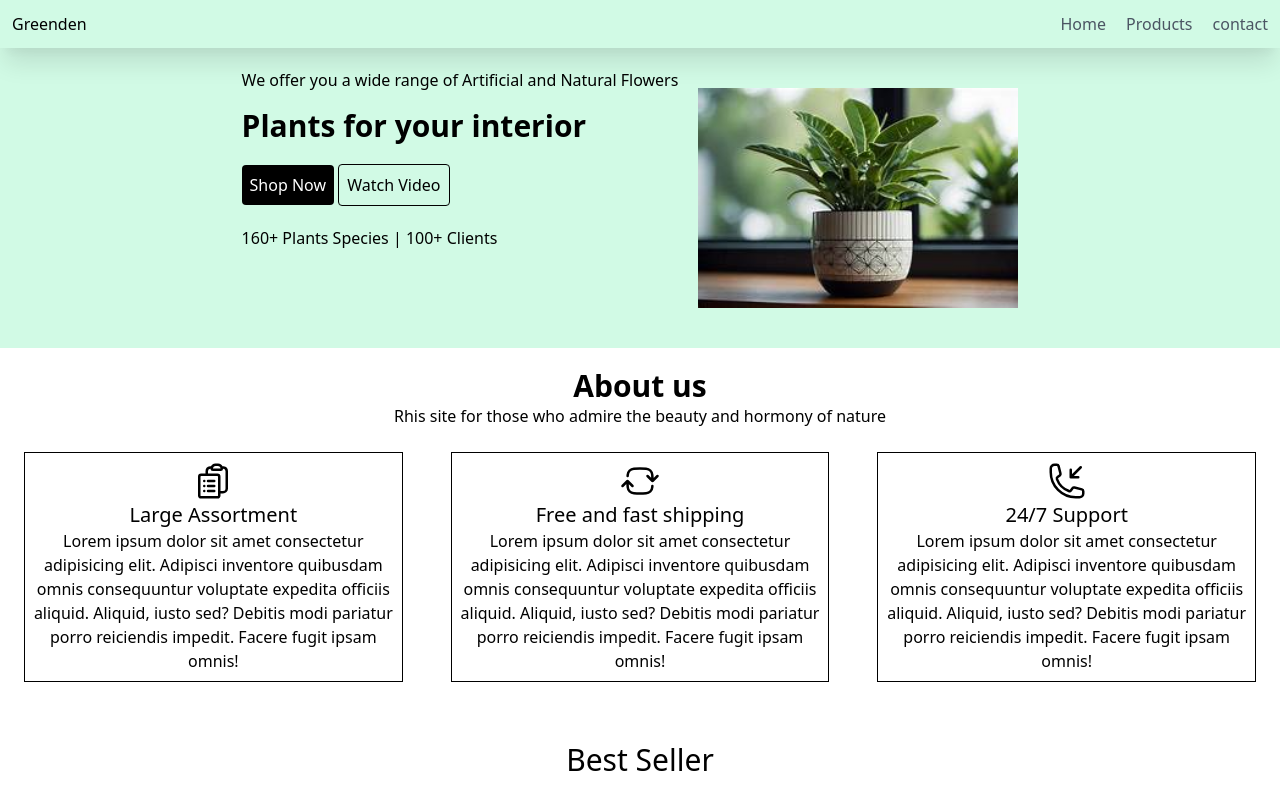
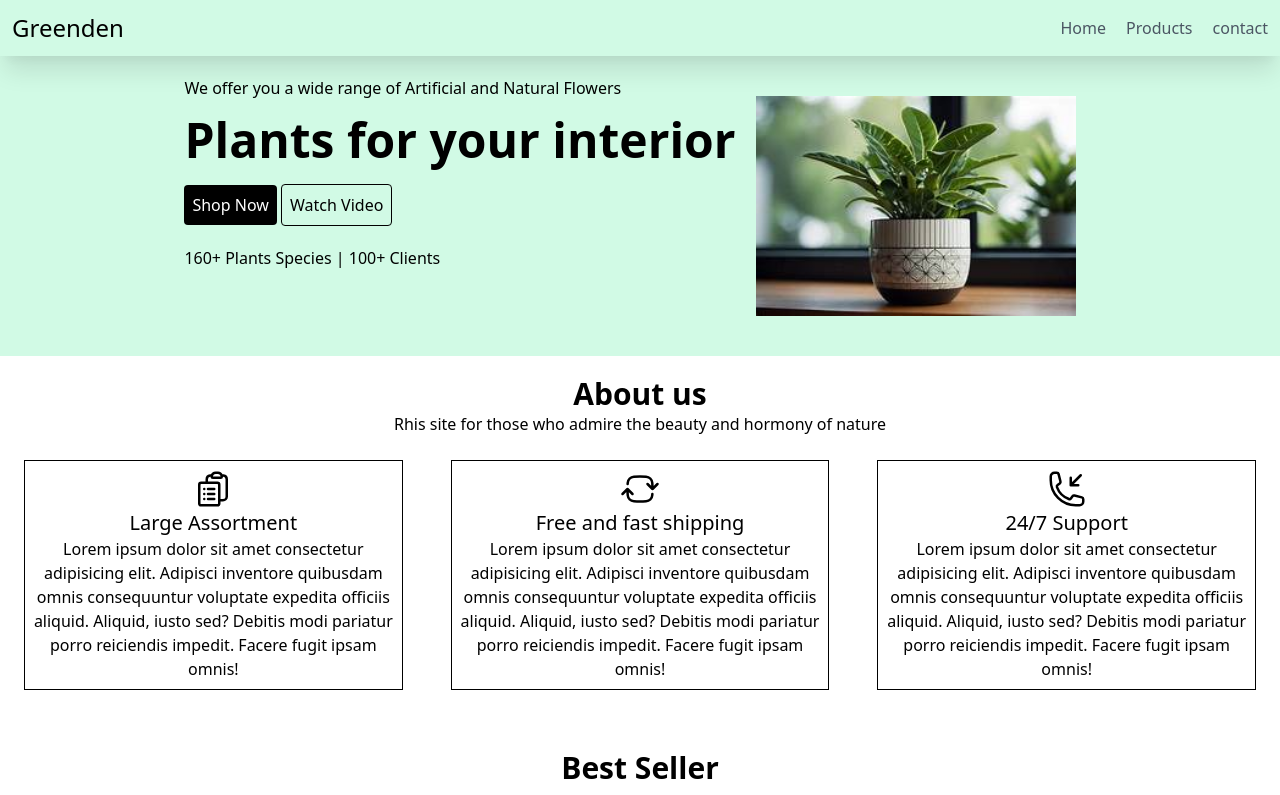
Before and after one commit to DharshiniArivalagan/greenden-tailwind-project, a plain HTML site: page index.html in a window 1280 px wide. Shown: the top 795 px of the page. Drawn offline with nearby package versions, Linux system fonts and the light colour scheme.

Commit message:
fixed navbar class and images

```diff
--- a/indexs.html
+++ b/index.html
@@ -12,7 +12,7 @@ https://cdn.jsdelivr.net/npm/tailwindcss@2.2.19/dist/tailwind.min.css
 <body>
     <!--Responsive navbar-->
     <nav class="bg-green-100 p-3 flex items-center justify-between shadow-xl sticky top-0 z-10">
-        <h1 class="text-2x1">Greenden</h1>
+        <h1 class="text-2xl">Greenden</h1>
 
         <svg xmlns="http://www.w3.org/2000/svg" class="h-6 w-6 md:hidden " fill="none" viewBox="0 0 24 24" stroke="currentColor" stroke-width="2">
   <path stroke-linecap="round" stroke-linejoin="round" d="M4 6h16M4 12h16M4 18h16" />
@@ -20,7 +20,7 @@ https://cdn.jsdelivr.net/npm/tailwindcss@2.2.19/dist/tailwind.min.css
 
        <ul class="flex gap-5 text-gray-600 hidden md:flex ">
             <li>
-                <a class="hover:underline hover:text-black" href="indexs.html">Home</a>
+                <a class="hover:underline hover:text-black" href="index.html">Home</a>
             </li>
             <li>
                 <a class="hover:underline hover:text-black" href="products.html">Products</a>
@@ -37,7 +37,7 @@ https://cdn.jsdelivr.net/npm/tailwindcss@2.2.19/dist/tailwind.min.css
     <section class="bg-green-100 p-4  md:p-5 flex justify-center">
         <div>
         <p class="mb-4">We offer you a wide range of Artificial and Natural Flowers</p>
-        <h2 class="font-bold md:text-5x1 text-3xl mb-5">Plants for your interior</h2>
+        <h2 class="font-bold md:text-5xl text-3xl mb-5">Plants for your interior</h2>
         <div>
             <button class="bg-black rounded p-2 text-white">Shop Now</button>
             <button class="border border-black rounded p-2">Watch Video</button>
@@ -92,7 +92,7 @@ https://cdn.jsdelivr.net/npm/tailwindcss@2.2.19/dist/tailwind.min.css
     </section>
     <!--Best seller-->
     <section class="p-4 text-center">
-        <h1 class="front-bold mt-5 text-3xl">Best Seller</h1>
+        <h1 class="font-bold mt-5 text-3xl">Best Seller</h1>
         <div class="grid grid-cols-2 md:grid-cols-4 mt-5 gap-5">
             <div>
             <img src="./image/rose plant 4 (2).png"  class="inline hover:shadow-xl transform hover:-translate-y-2" >
```
Also changed, not shown: contacts.html (+2 -2 lines), products.html (+2 -2 lines), header img.jpg (deleted), rose plant 4 (2).png (deleted), rose plant 4 (3).png (deleted), rose plant 4 (4).png (deleted), rose plant 4 (5).png (deleted), 1 other file.
